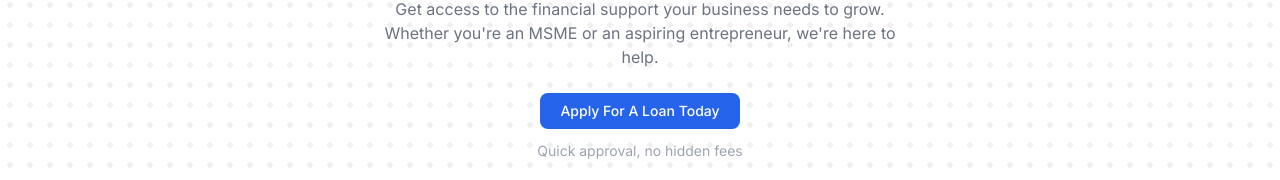
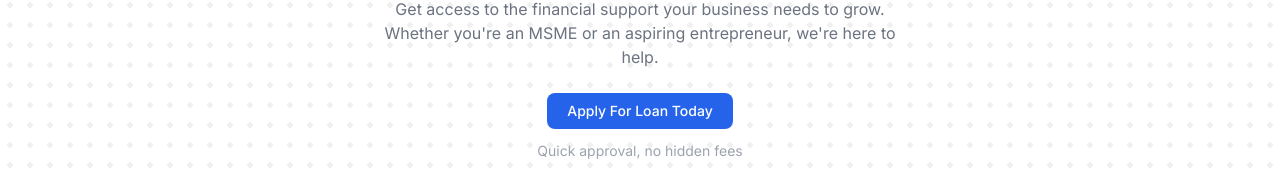
Before and after one commit to UtsavMehta1975/easy-capital-frontend, a Next.js app: page / in a window 1280 px wide. Shown: the part 205-385 px from the top of the page. Built offline with nearby package versions, Linux system fonts and the light colour scheme.

Commit message:
Update HeroSection.jsx

```diff
--- a/components/HomeComponents/HeroSection.jsx
+++ b/components/HomeComponents/HeroSection.jsx
@@ -15,7 +15,7 @@ const HeroSection = () => {
 
                 <Link href={"/apply"}>
                     <button className="px-5 py-2 mt-6 text-sm font-medium leading-5 text-white capitalize bg-blue-600 rounded-lg hover:bg-blue-500 focus:outline-none">
-                        Apply for a Loan Today
+                        Apply for Loan Today
                     </button>
                 </Link>
                 <p className="mt-3 text-sm text-gray-400">Quick approval, no hidden fees</p>
```
